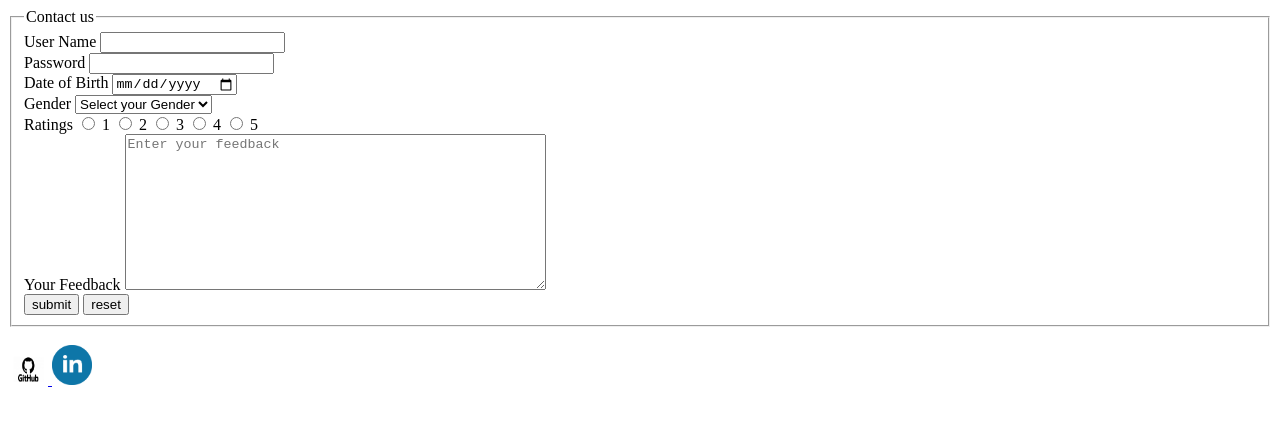
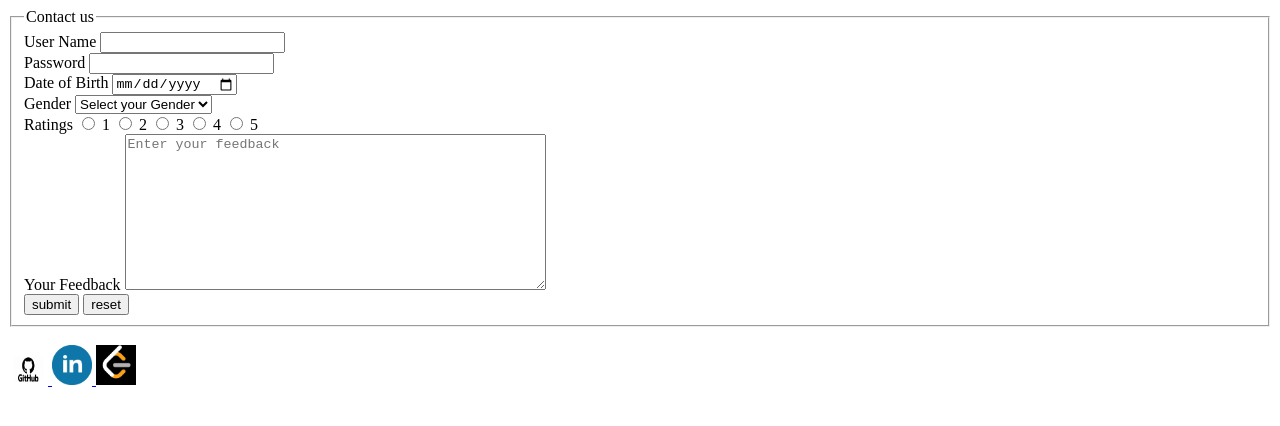
Before and after one commit to Himansh29/Practice, a plain HTML site: page Lecture4/forms.html in a window 1280 px wide. Drawn offline with Linux system fonts and the light colour scheme.

Commit message:
Added Leetcode Link

```diff
--- a/Lecture4/forms.html
+++ b/Lecture4/forms.html
@@ -57,6 +57,10 @@
                 <img src="LinkdIn.png" alt="LinkdIn" width="40" height="40">
             </a>
 
+            <a href="https://leetcode.com/HImanshu029/">
+                <img src="leetcode.png" alt="leetcode" width="40" height="40">
+            </a>
+
         </footer>
 
 </body>
```
Also changed, not shown: Lecture4/leetcode.png (added).
